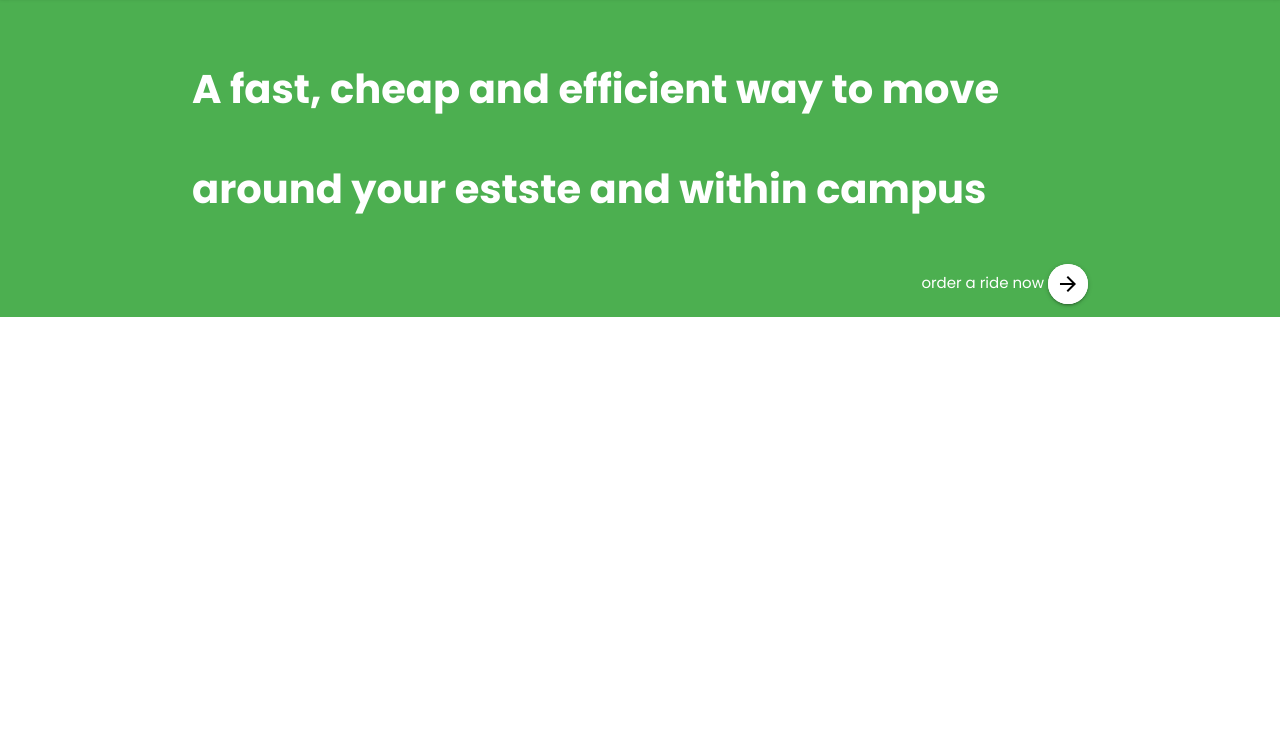
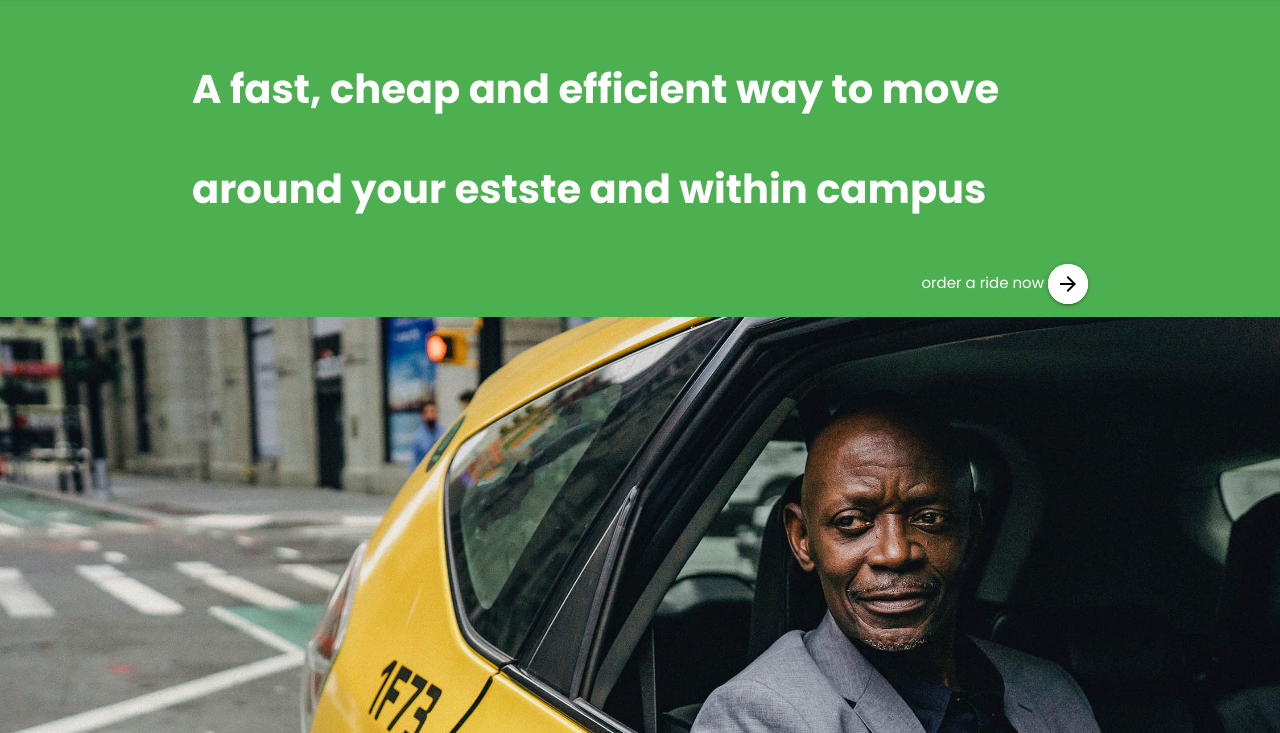
Before and after one commit to odafeaggreh/7ty9, a plain HTML site: page index.html in a window 1280 px wide. Shown: the part 67-800 px from the top of the page. Drawn offline with nearby package versions, Linux system fonts and the light colour scheme.

```diff
--- a/style.css
+++ b/style.css
@@ -31,6 +31,7 @@
 
 
 .banner-img{
+    background: url('assets/images/man-in-taxi.jpg');
     background-size: cover;
     background-position: center;
     min-height: 800px;
```
